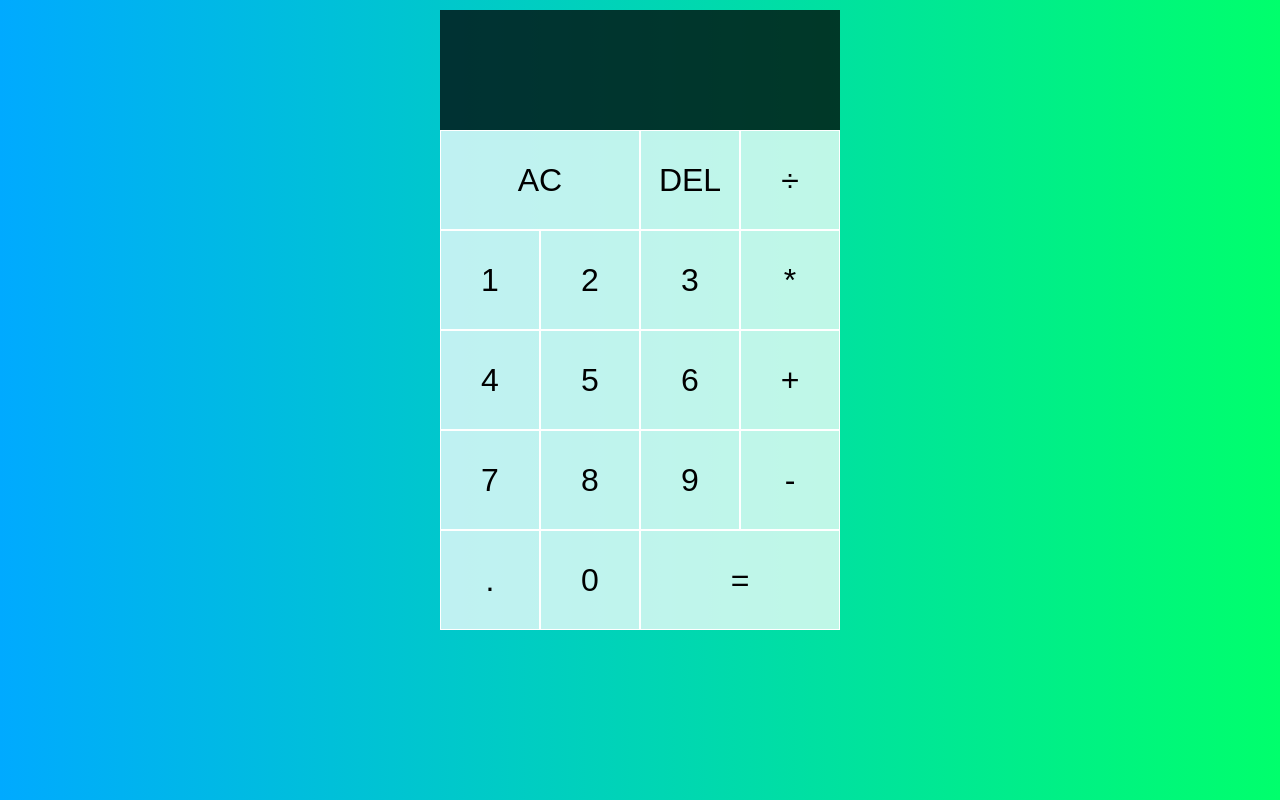
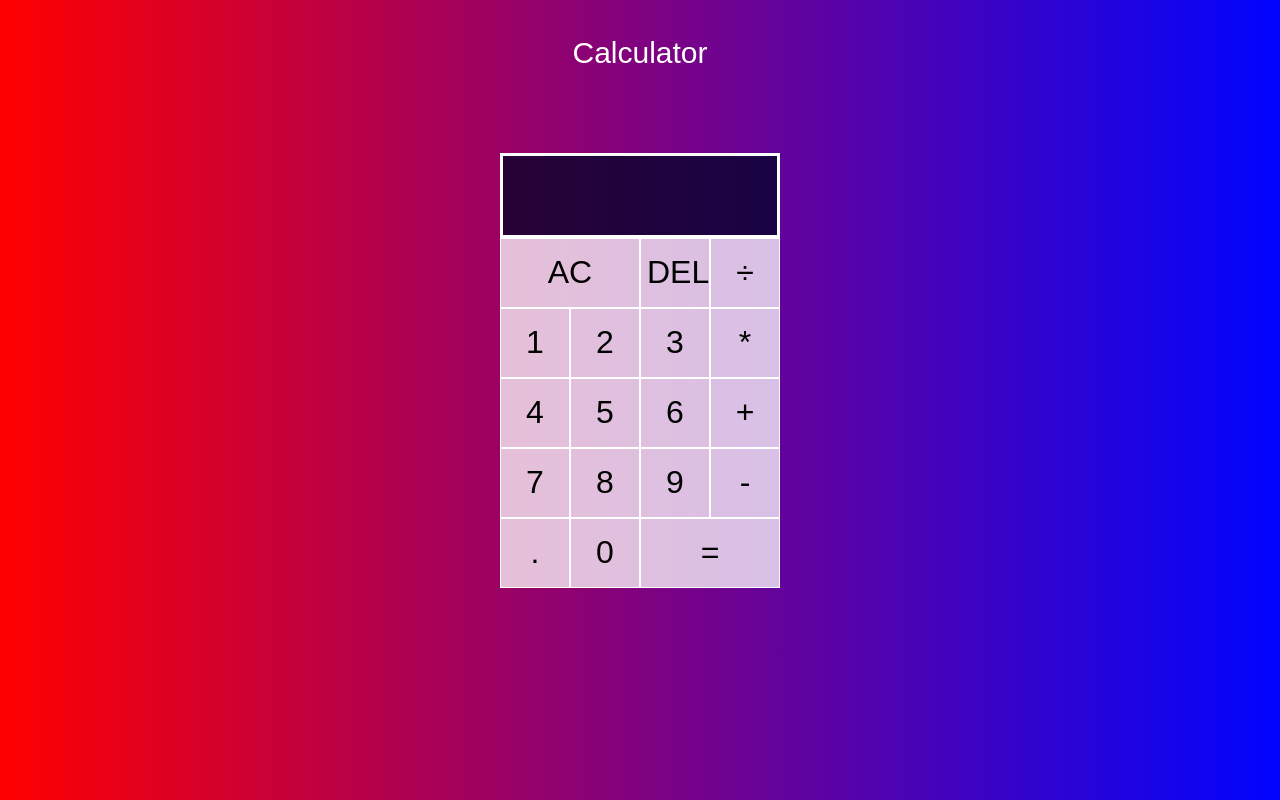
Before and after one commit to NaimulAlam/JS-Calculator, a plain HTML site: page index.html in a window 1280 px wide. Drawn offline with Linux system fonts and the light colour scheme.

Commit message:
js-calculator done

```diff
--- a/index.html
+++ b/index.html
@@ -9,6 +9,7 @@
     <script src="script.js" defer></script>
   </head>
   <body>
+    <h1>Calculator</h1>
     <div class="calculator_grid">
       <div class="output">
         <div data-previous-operand class="previous_operand"></div>
--- a/script.js
+++ b/script.js
@@ -58,7 +58,6 @@ class Calculator {
     this.previousOperand = ''
   }
 
-  //practice more
   getDisplayNumber(number) {
     const stringNumber = number.toString()
     const integerDigits = parseFloat(stringNumber.split('.')[0])
--- a/style.css
+++ b/style.css
@@ -9,19 +9,23 @@
 body {
   padding: 0;
   margin: 0;
-  background: linear-gradient(to right, #00aaff, #00ff6c);
-  display: flex;
-  align-items: center;
-  justify-content: center;
+  background: linear-gradient(to right, #ff0000, #0004ff);
+  text-align: center;
+}
+
+h1 {
+  font-size: 30px;
+  color: white;
+  padding-top: 2vh;
 }
 
 .calculator_grid {
   display: grid;
   justify-content: center;
   align-content: center;
-  min-height: 80vh;
-  grid-template-columns: repeat(4, 100px);
-  grid-template-rows: minmax(120px, auto) repeat(5, 100px);
+  min-height: 70vh;
+  grid-template-columns: repeat(4, 70px);
+  grid-template-rows: minmax(85px, auto) repeat(5, 70px);
 }
 
 .calculator_grid > button {
@@ -41,8 +45,10 @@ body {
 }
 
 .output {
+  border: 3px solid white;
+  outline: none;
   grid-column: 1/-1;
-  background-color: rgba(0, 0, 0, 0.75);
+  background-color: rgba(1, 3, 39, 0.75);
   display: flex;
   align-items: flex-end;
   justify-content: space-around;
```
